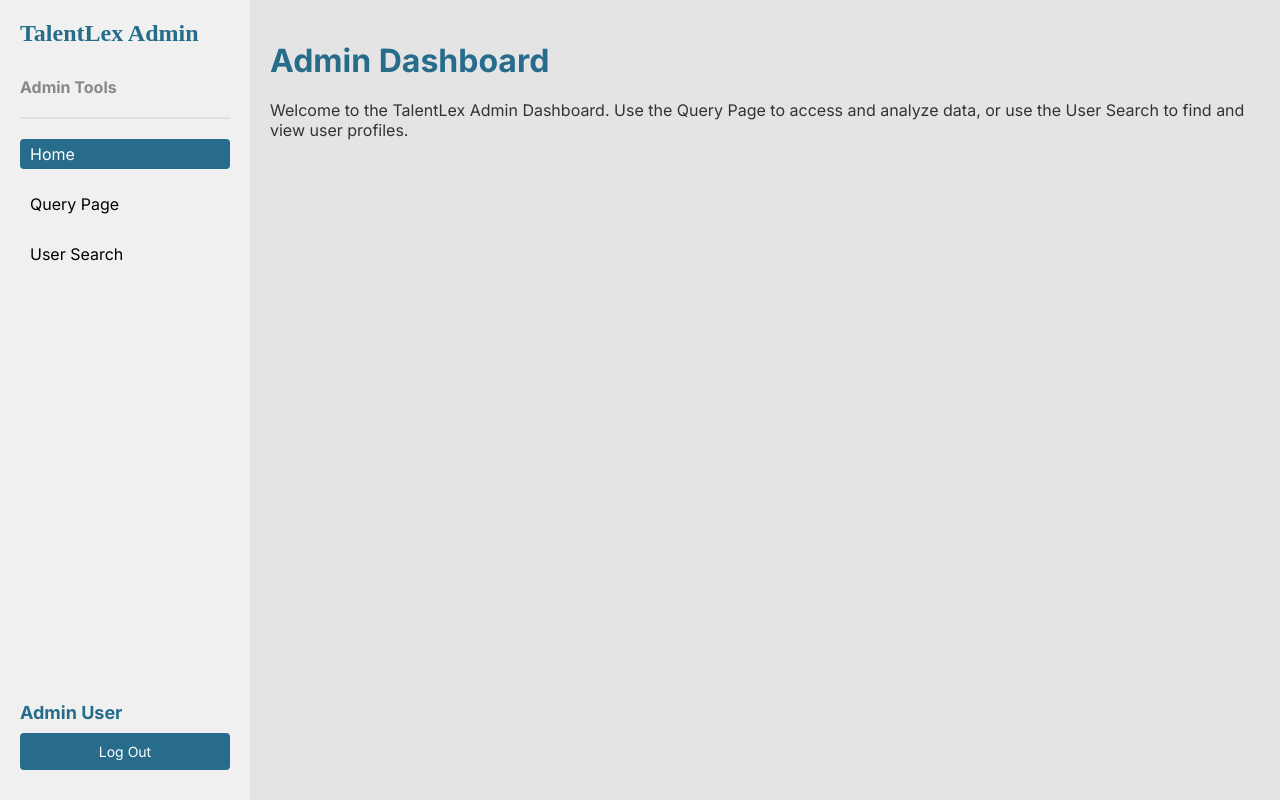
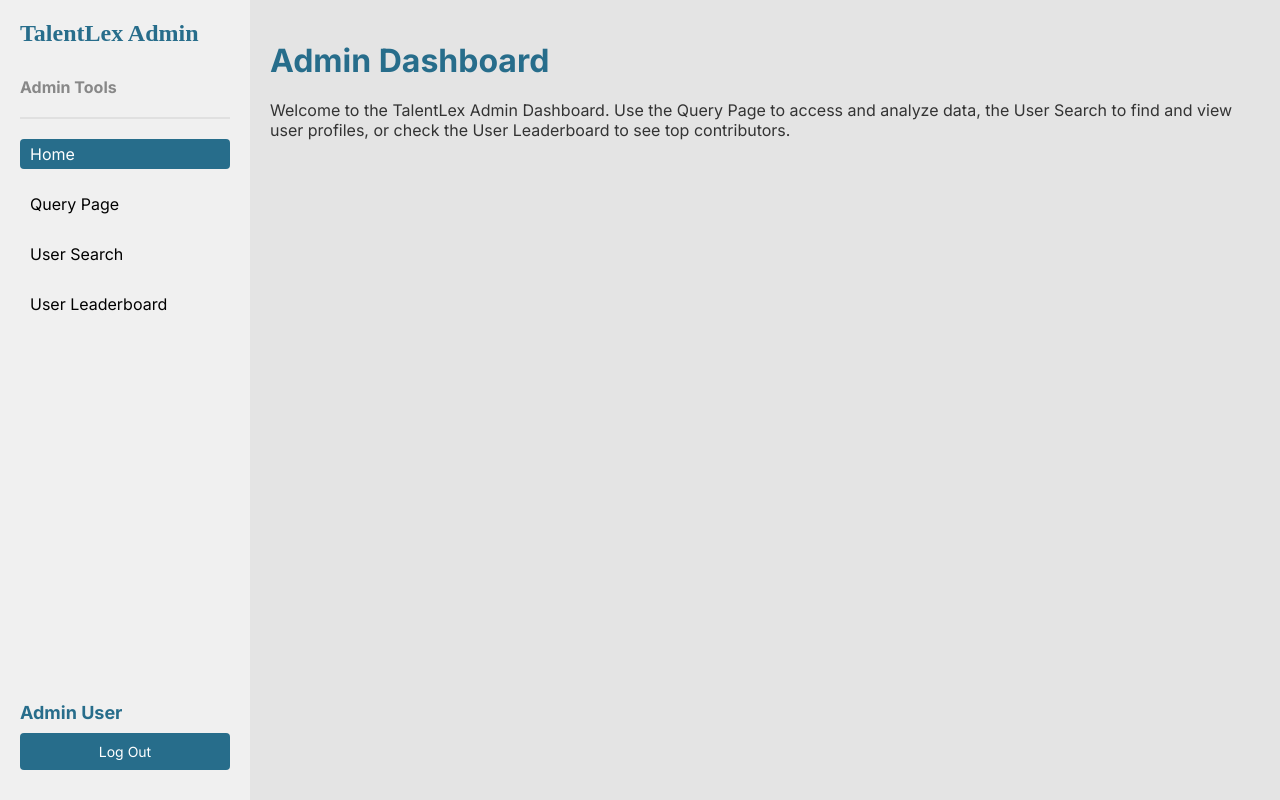
Before and after one commit to lockej2005/talentlex, a React (Create React App) app: page /talentlex-admin in a window 1280 px wide. Built offline with nearby package versions, Linux system fonts and the light colour scheme; a web font is replaced by a local one.

Commit message:
leaderboard nav

```diff
--- a/src/admin/Admin.js
+++ b/src/admin/Admin.js
@@ -3,6 +3,7 @@ import { Menu } from 'lucide-react';
 import { Routes, Route, Link, useLocation } from 'react-router-dom';
 import QueryPage from './data-science/QueryPage';
 import UserSearch from './data-science/UserSearch';
+import UserLeaderboard from './UserLeaderboard';
 import './Admin.css';
 
 const Admin = () => {
@@ -38,6 +39,9 @@ const Admin = () => {
               <li className={`nav-item-admin ${location.pathname === '/talentlex-admin/users' ? 'active-admin' : ''}`}>
                 <Link to="/talentlex-admin/users">User Search</Link>
               </li>
+              <li className={`nav-item-admin ${location.pathname === '/talentlex-admin/leaderboard' ? 'active-admin' : ''}`}>
+                <Link to="/talentlex-admin/leaderboard">User Leaderboard</Link>
+              </li>
             </ul>
           </nav>
         </div>
@@ -55,11 +59,12 @@ const Admin = () => {
             <Route path="/" element={
               <>
                 <h1 className="page-title-admin">Admin Dashboard</h1>
-                <p className="welcome-text-admin">Welcome to the TalentLex Admin Dashboard. Use the Query Page to access and analyze data, or use the User Search to find and view user profiles.</p>
+                <p className="welcome-text-admin">Welcome to the TalentLex Admin Dashboard. Use the Query Page to access and analyze data, the User Search to find and view user profiles, or check the User Leaderboard to see top contributors.</p>
               </>
             } />
             <Route path="/query" element={<QueryPage />} />
             <Route path="/users" element={<UserSearch />} />
+            <Route path="/leaderboard" element={<UserLeaderboard />} />
           </Routes>
         </div>
       </div>
--- a/src/admin/UserLeadboard.js
+++ b/src/admin/UserLeaderboard.js
@@ -1,5 +1,5 @@
 import React, { useState, useEffect } from 'react';
-import { supabase } from '../../supabaseClient';
+import { supabase } from '../supabaseClient';
 import './UserLeaderboard.css';
 
 const UserLeaderboard = () => {
```
